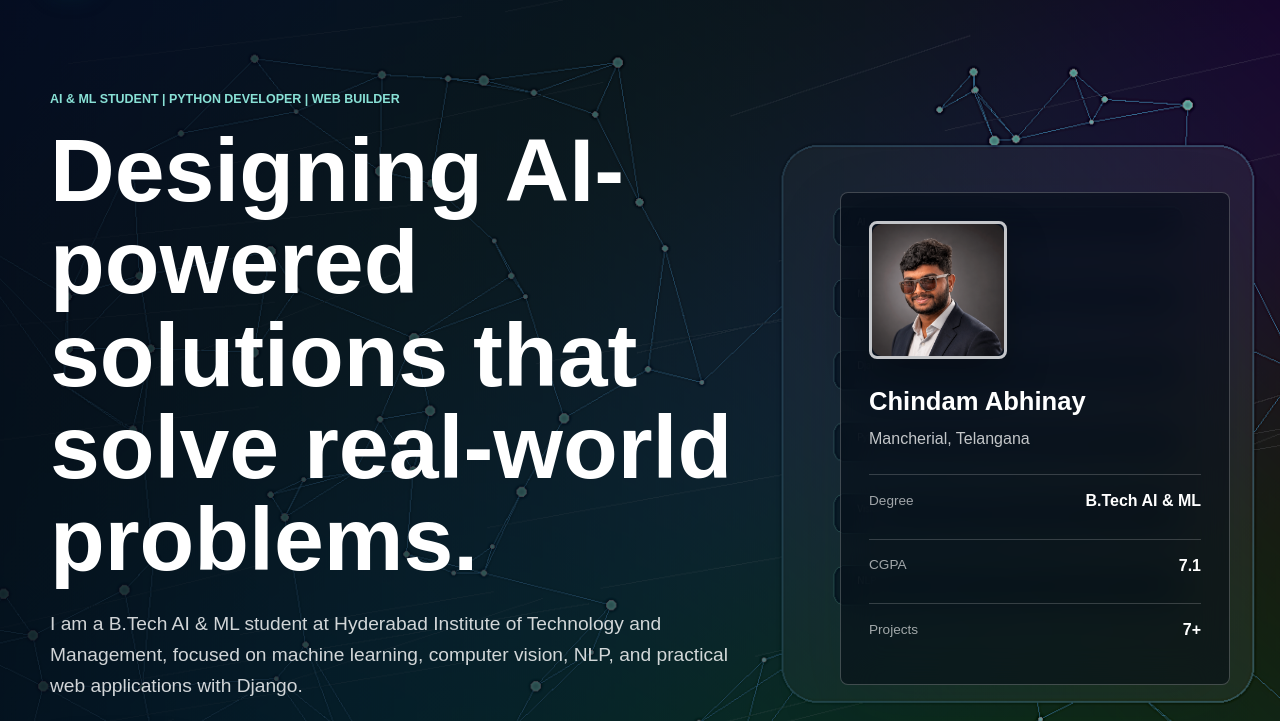
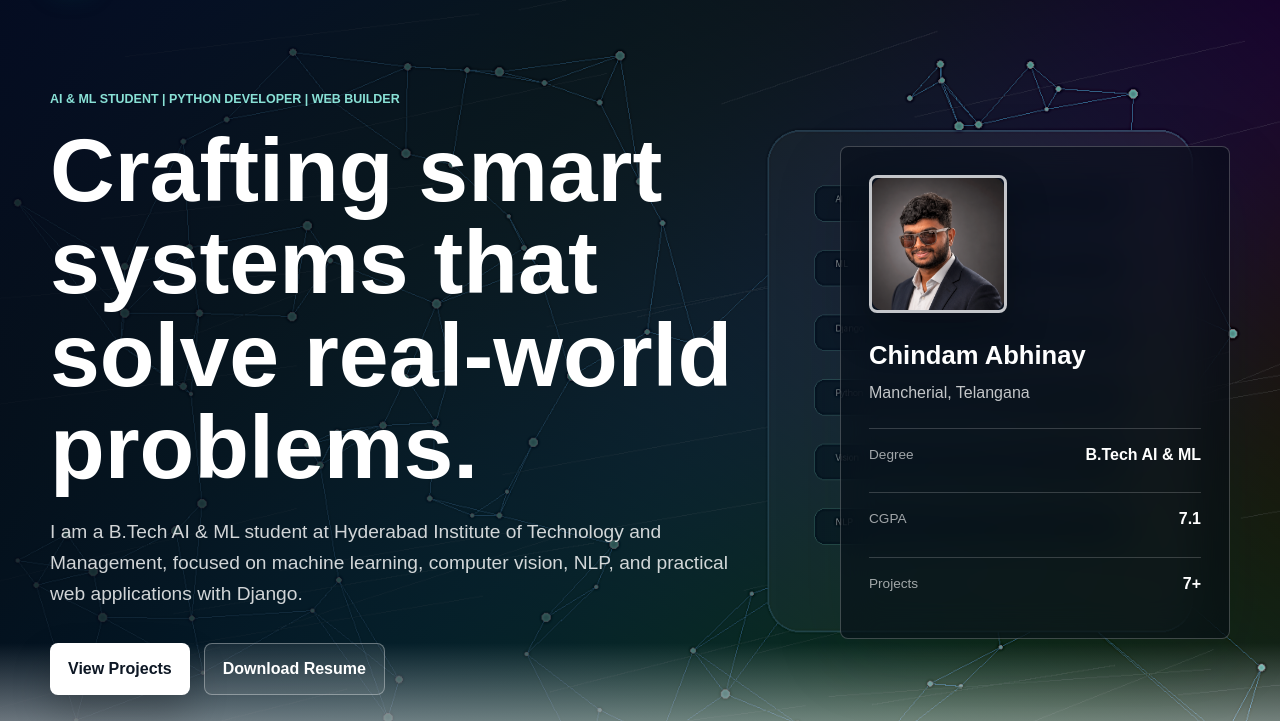
Before and after one commit to abhinaychindam/abhinay-portfolio, a plain HTML site: page index.html in a window 1280 px wide. Shown: the part 79-800 px from the top of the page. Drawn offline with Linux system fonts and the light colour scheme.

Commit message:
Update index.html

```diff
--- a/index.html
+++ b/index.html
@@ -34,7 +34,7 @@
       <div class="hero-grid">
         <div class="hero-copy">
           <p class="eyebrow">AI & ML Student | Python Developer | Web Builder</p>
-          <h1>Designing AI-powered solutions that solve real-world problems.</h1>
+          <h1>Crafting smart systems that solve real-world problems.</h1>
           <p class="hero-lede">
             I am a B.Tech AI & ML student at Hyderabad Institute of Technology and Management, focused on machine learning,
             computer vision, NLP, and practical web applications with Django.
```
